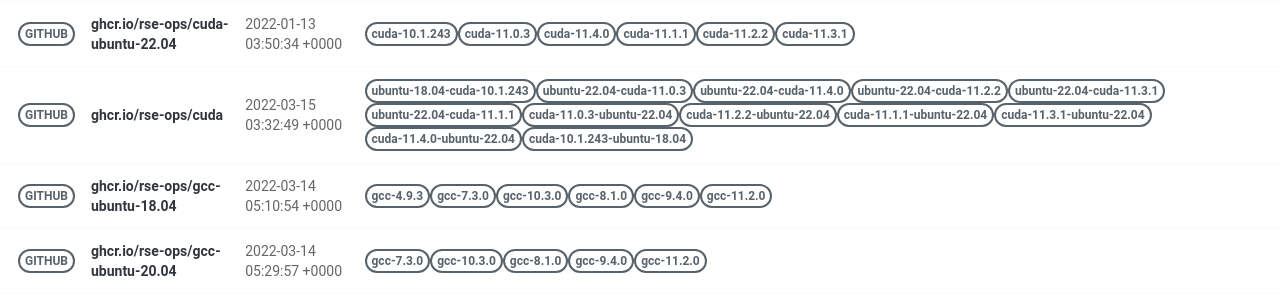
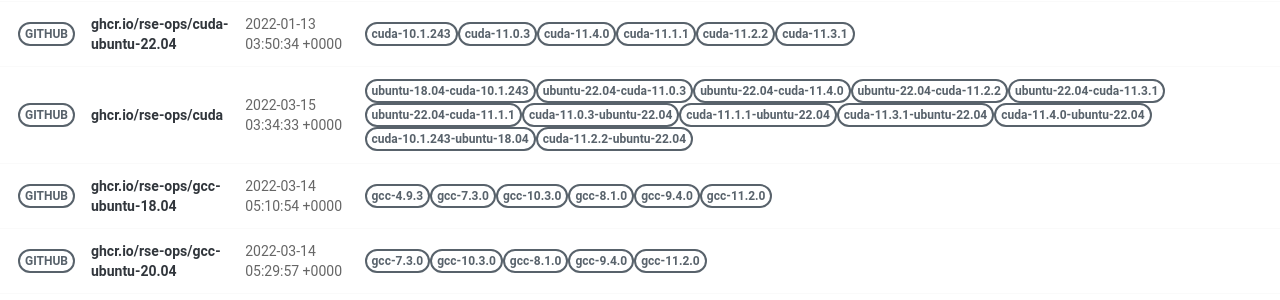
Before and after one commit to rse-ops/docker-images, a Jekyll site: the page built from pages/index.md, in a window 1280 px wide. Shown: the part 428-728 px from the top of the page. Built offline with Jekyll 4.4.1, drawn with Linux system fonts in a browser that asks for light colours; nearby versions of some CDN libraries.

Commit message:
Automated push to update library 2022-03-15

```diff
--- a/_library/ghcr.io-rse-ops-cuda.md
+++ b/_library/ghcr.io-rse-ops-cuda.md
@@ -1,7 +1,7 @@
 ---
 layout: container
 name: ghcr.io/rse-ops/cuda
-updated_at: 2022-03-15 03:32:49.629244
+updated_at: 2022-03-15 03:34:33.241855
 
 
 container_url: https://github.com/orgs/rse-ops/packages/container/package/cuda
```
Also changed, not shown: other parts of _library/ghcr.io-rse-ops-cuda.md (+3 -3 lines).
